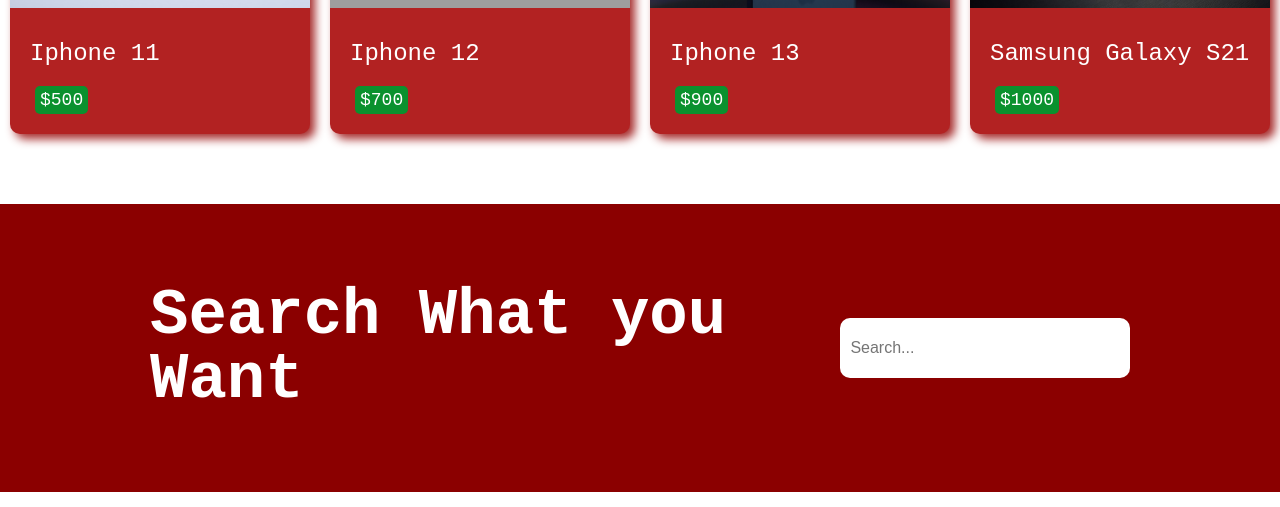
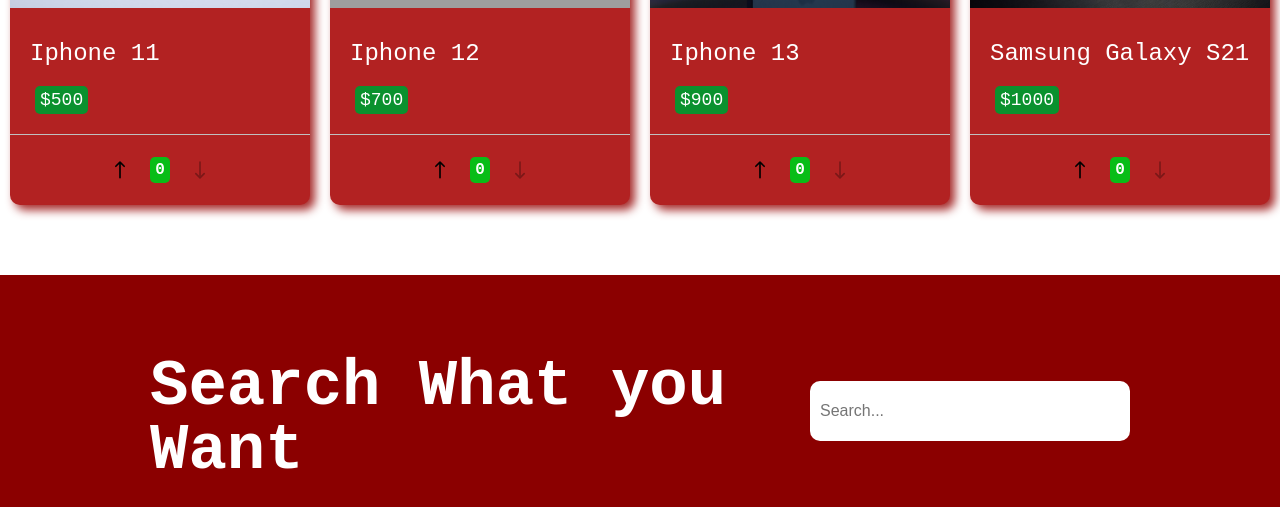
Before and after one commit to Lavenderer1375/website1, a React (Create React App) app: page / in a window 1280 px wide. Shown: the part 1260-1767 px from the top of the page. Built offline with nearby package versions, Linux system fonts and the light colour scheme; grey boxes are pictures that could not be loaded.

Commit message:
Latest features

```diff
--- a/src/components/Card.js
+++ b/src/components/Card.js
@@ -1,14 +1,43 @@
 import React, { Component } from 'react';
 import styles from './Card.module.css';
+import upArrow from '../images/arrow-up-svgrepo-com.svg';
+import downArrow from '../images/arrow-down-svgrepo-com.svg';
 
 export default class Card extends Component {
+  constructor() {
+    super();
+    this.state = {
+      counter: 0,
+    };
+  }
+
+  upHandler = () => {
+    this.setState((prevState) => ({
+      counter: prevState.counter + 1,
+    }));
+  };
+
+  downHandler = () => {
+    if (this.state.counter >= 1) {
+      this.setState((prevState) => ({
+        counter: prevState.counter - 1,
+      }));
+    }
+  };
   render() {
     const { image, name, cost } = this.props;
+    const { counter } = this.state;
     return (
       <div className={styles.container}>
         <img src={image} alt="phone11" />
         <h3>{name}</h3>
         <p>{cost}</p>
+
+        <div className={styles.counter}>
+          <img src={upArrow} alt="arrowUp" onClick={this.upHandler} />
+          <span>{counter}</span>
+          <img className={this.state.counter ? "" : styles.deactive} src={downArrow} alt="arrowDn" onClick={this.downHandler} />
+        </div>
       </div>
     );
   }
--- a/src/components/Card.module.css
+++ b/src/components/Card.module.css
@@ -30,3 +30,34 @@
     border-radius: 5px;
     color: #fff;
 }
+
+.counter {
+    display: flex;
+    justify-content: center;
+    align-items: center;
+    border-top: 1px silver solid;
+}
+
+.counter img {
+    width: 20px;
+    height: 30px;
+    margin: 20px;
+    cursor: pointer;
+    border-radius: 2rem;
+}
+
+.counter img:hover {
+    background-color: silver;
+}
+
+.counter span {
+    background-color: rgb(8, 189, 23);
+    padding: 5px;
+    border-radius: 5px;
+    color: white;
+    font-weight: bold;
+}
+
+.deactive {
+    opacity: 0.3;
+}
--- a/src/components/Search.js
+++ b/src/components/Search.js
@@ -1,12 +1,34 @@
-import React, { Component } from 'react'
-import styles from './Search.module.css'
+import React, { Component } from 'react';
+import styles from './Search.module.css';
 export default class Search extends Component {
+  constructor() {
+    super();
+    this.state = {
+      text: '',
+    };
+  }
+
+  changeHandler = (event) => {
+    this.setState({
+      text: event.target.value,
+    });
+  };
   render() {
     return (
       <div className={styles.container}>
         <p>Search What you Want</p>
-        <input placeholder='Search...' />
+        <div>
+          <input
+            type="text"
+            value={this.state.text}
+            onChange={this.changeHandler}
+            placeholder="Search..."
+          />
+          <br />
+          <br />
+          <span>{this.state.text}</span>
+        </div>
       </div>
-    )
+    );
   }
 }
```
Also changed, not shown: src/images/arrow-down-svgrepo-com.svg (added), src/images/arrow-up-svgrepo-com.svg (added).
